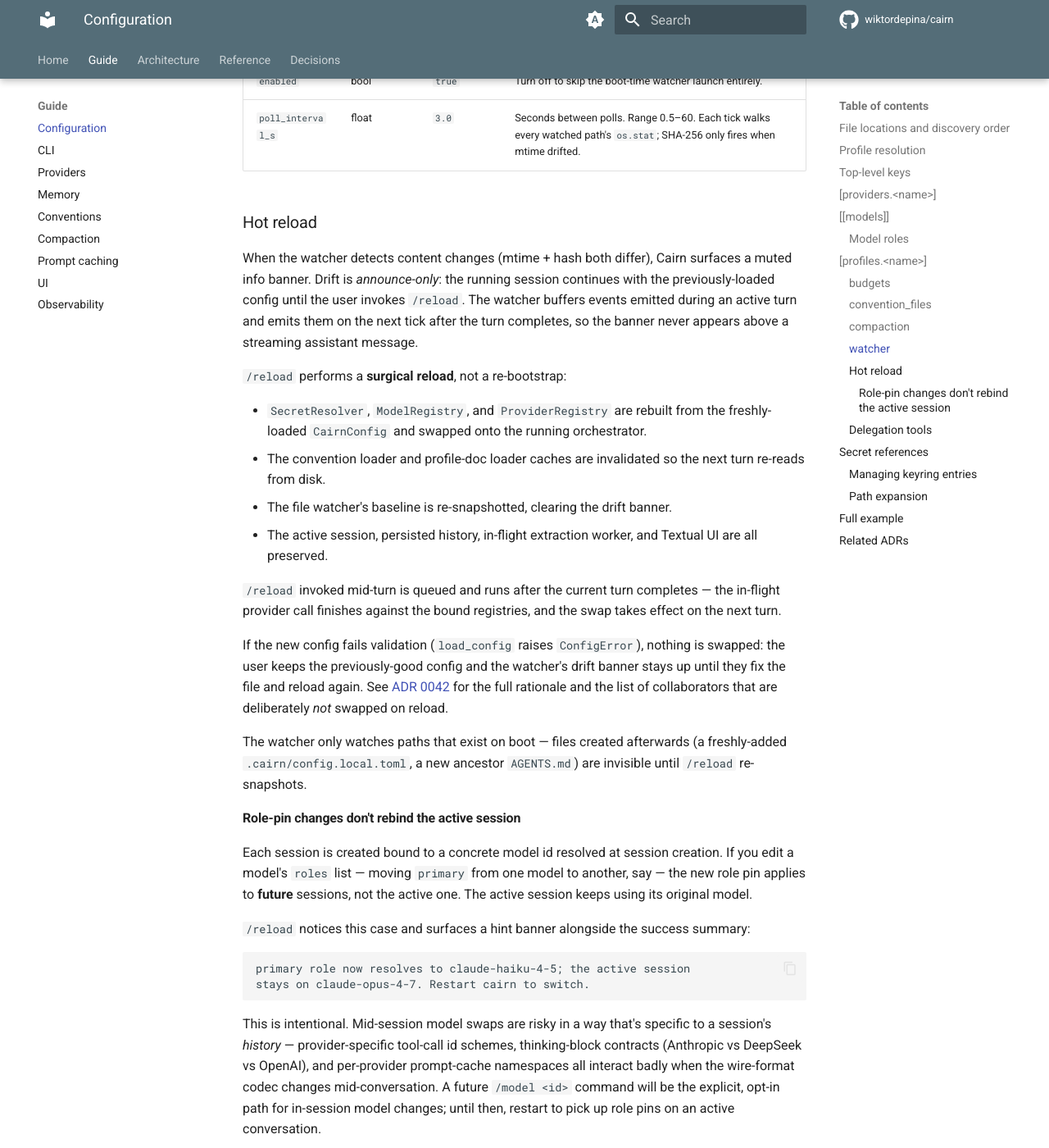
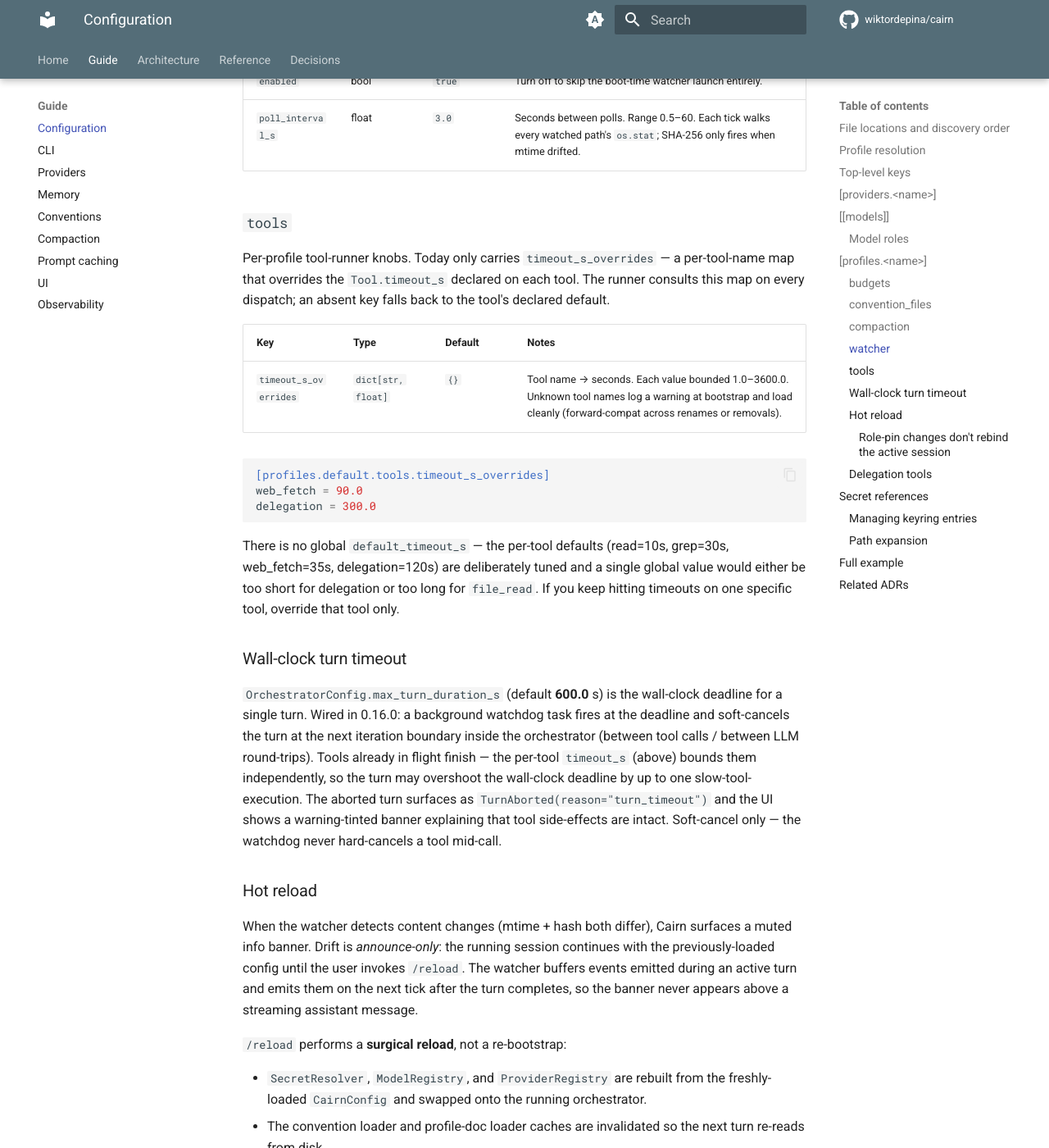
Before and after one commit to wiktordepina/cairn, an MkDocs documentation site: the page built from docs/configuration.md, in a window 1280 px wide and 1400 px high, scrolled down 7482 px. Shown: the whole window at 82% size. Built offline with MkDocs 1.6.1 and Material for MkDocs 9.7.7, drawn with Linux system fonts in a browser that asks for light colours; comment, search, counter and statistics services are not loaded; the version menu is left out.

Commit message:
chore: 0.16.0 — V1 loose-ends brick
Bumps version, drops the CHANGELOG entry, documents the four
new surfaces in docs/configuration.md and docs/ui.md, flips the
status row in docs/architecture.md.

- docs/configuration.md gains `tools.timeout_s_overrides`
  reference + a "Wall-clock turn timeout" subsection covering
  the soft-cancel semantics and tool-overshoot bound.
- docs/ui.md gains "Thinking blocks" (collapsible muted widget,
  default-collapsed, space-to-toggle, per-phase cardinality)
  and "Delegation events" (inline muted spawned/returned
  banners) subsections.

````diff
--- a/docs/configuration.md
+++ b/docs/configuration.md
@@ -252,6 +252,47 @@ content changes.
 | `enabled` | bool | `true` | Turn off to skip the boot-time watcher launch entirely. |
 | `poll_interval_s` | float | `3.0` | Seconds between polls. Range 0.5–60. Each tick walks every watched path's `os.stat`; SHA-256 only fires when mtime drifted. |
 
+### `tools`
+
+Per-profile tool-runner knobs. Today only carries
+`timeout_s_overrides` — a per-tool-name map that overrides the
+`Tool.timeout_s` declared on each tool. The runner consults
+this map on every dispatch; an absent key falls back to the
+tool's declared default.
+
+| Key | Type | Default | Notes |
+|---|---|---|---|
+| `timeout_s_overrides` | `dict[str, float]` | `{}` | Tool name → seconds. Each value bounded 1.0–3600.0. Unknown tool names log a warning at bootstrap and load cleanly (forward-compat across renames or removals). |
+
+```toml
+[profiles.default.tools.timeout_s_overrides]
+web_fetch = 90.0
+delegation = 300.0
+```
+
+There is no global `default_timeout_s` — the per-tool defaults
+(read=10s, grep=30s, web_fetch=35s, delegation=120s) are
+deliberately tuned and a single global value would either be
+too short for delegation or too long for `file_read`. If you
+keep hitting timeouts on one specific tool, override that
+tool only.
+
+### Wall-clock turn timeout
+
+`OrchestratorConfig.max_turn_duration_s` (default **600.0** s)
+is the wall-clock deadline for a single turn. Wired in 0.16.0:
+a background watchdog task fires at the deadline and
+soft-cancels the turn at the next iteration boundary inside
+the orchestrator (between tool calls / between LLM
+round-trips). Tools already in flight finish — the per-tool
+`timeout_s` (above) bounds them independently, so the turn may
+overshoot the wall-clock deadline by up to one
+slow-tool-execution. The aborted turn surfaces as
+`TurnAborted(reason="turn_timeout")` and the UI shows a
+warning-tinted banner explaining that tool side-effects are
+intact. Soft-cancel only — the watchdog never hard-cancels a
+tool mid-call.
+
 ### Hot reload
 
 When the watcher detects content changes (mtime + hash both
--- a/pyproject.toml
+++ b/pyproject.toml
@@ -4,7 +4,7 @@ build-backend = "hatchling.build"
 
 [project]
 name = "cairn"
-version = "0.15.0"
+version = "0.16.0"
 description = "A personal LLM harness built around a companion at its centre."
 requires-python = ">=3.13"
 dependencies = [
````
Also changed, not shown: CHANGELOG.md (+66 -0 lines), docs/architecture.md (+1 -0 lines), docs/ui.md (+39 -0 lines).
